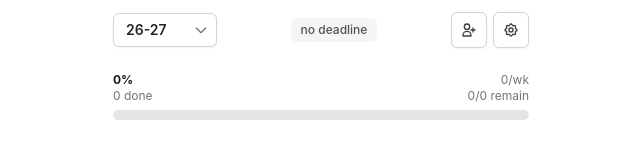
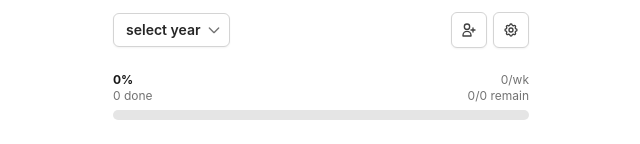
Before and after one commit to BasilDawes/boilerchat-tracker, a SvelteKit app: page / in a window 1280 px wide. Shown: the top 144 px of the page, without its empty margins (319-959 px from the left). Built offline with nearby package versions, Linux system fonts and the light colour scheme.

Commit message:
Remove default year

```diff
--- a/src/lib/components/Header.svelte
+++ b/src/lib/components/Header.svelte
@@ -37,6 +37,9 @@
       onchange={(e) => onSelectYear?.((e.target as HTMLSelectElement).value)}
       class="appearance-none rounded-md border border-neutral-300 bg-white px-3 py-1.5 pr-7 text-sm font-semibold text-neutral-800 shadow-xs focus:border-neutral-500"
     >
+      {#if !selectedYear || !academicYears.includes(selectedYear)}
+        <option value="" disabled selected>select year</option>
+      {/if}
       {#each academicYears as year (year)}
         <option value={year}>{year}</option>
       {/each}
@@ -52,9 +55,11 @@
   </div>
 
   <!-- Due status label -->
-  <div class="rounded-md bg-neutral-100 px-2.5 py-1 text-xs font-medium text-neutral-600">
-    {dueText}
-  </div>
+  {#if dueText}
+    <div class="rounded-md bg-neutral-100 px-2.5 py-1 text-xs font-medium text-neutral-600">
+      {dueText}
+    </div>
+  {/if}
 
   <!-- Right side actions: Add Resident & Settings -->
   <div class="flex items-center gap-1.5">
--- a/src/lib/domain-utils.ts
+++ b/src/lib/domain-utils.ts
@@ -77,14 +77,14 @@ export function getEnumeratedDomains(
     if (i > 0) {
       const prevConfig = DOMAIN_CONFIGS[i - 1]
       const prevDeadline = effective[prevConfig.key]
-      if (currentDate <= prevDeadline) {
-        // It is before (or on) the deadline of the previous domain, so stop enumerating further domains
+      if (!prevDeadline || currentDate <= prevDeadline) {
+        // It is before (or on) the deadline of the previous domain, or previous deadline is not set, so stop enumerating further domains
         break
       }
     }
 
     // Determine status: compare deadline to current day
-    const isPast = currentDate > deadline
+    const isPast = Boolean(deadline && currentDate > deadline)
     const status: DomainStatus = isPast ? "past" : "current"
 
     // Find resident's domain record if any
@@ -112,7 +112,7 @@ export function getCurrentDomain(
   currentDate: string = getTodayDateString(),
 ): DomainItem | undefined {
   const enumerated = getEnumeratedDomains(deadlines, residentDomains, currentDate)
-  return enumerated.find((d) => d.status === "current")
+  return enumerated.find((d) => d.status === "current") ?? enumerated[enumerated.length - 1]
 }
 
 /**
@@ -185,10 +185,14 @@ export function calculateTrackerStats(
   const remainingCount = Math.max(0, totalCount - doneCount)
 
   const currentDomain = getCurrentDomain(deadlines, undefined, currentDate)
-  let dueText = "no deadline"
+  let dueText = ""
   let ratePerWeek = 0
 
-  if (currentDomain?.deadline && currentDomain.deadline !== "9999-01-01") {
+  if (
+    currentDomain?.deadline &&
+    currentDomain.deadline.trim() !== "" &&
+    currentDomain.deadline !== "9999-01-01"
+  ) {
     const [cYear, cMonth, cDay] = currentDate.split("-").map(Number)
     const [dYear, dMonth, dDay] = currentDomain.deadline.split("-").map(Number)
     const currentMs = new Date(cYear, cMonth - 1, cDay).getTime()
--- a/src/lib/types.ts
+++ b/src/lib/types.ts
@@ -40,10 +40,10 @@ export interface DomainDeadlines {
 }
 
 export const DEFAULT_DOMAIN_DEADLINES: Required<DomainDeadlines> = {
-  d1: "9999-01-01",
-  d2: "9999-01-01",
-  d3: "9999-01-01",
-  d4: "9999-01-01",
+  d1: "",
+  d2: "",
+  d3: "",
+  d4: "",
 }
 
 export interface AppSettings {
--- a/src/routes/+page.svelte
+++ b/src/routes/+page.svelte
@@ -13,8 +13,6 @@
     ResidentCard,
     settingsStore,
     exportSettingsAsJson,
-    mockResidents,
-    mockArchivedResidents,
     calculateTrackerStats,
     isResidentCompleted,
     parseResidentFilename,
@@ -36,7 +34,7 @@
   }
 
   function loadSavedYears(): string[] {
-    if (!browser) return ["26-27", "25-26"]
+    if (!browser) return []
     try {
       const stored = localStorage.getItem(YEARS_STORAGE_KEY)
       if (stored) {
@@ -46,50 +44,43 @@
     } catch (e) {
       console.error("Failed to load years from localStorage:", e)
     }
-    return ["26-27", "25-26"]
+    return []
   }
 
   function loadCurrentYear(availableYears: string[]): string {
-    if (!browser) return "26-27"
+    if (!browser) return ""
     try {
       const stored = localStorage.getItem(CURRENT_YEAR_STORAGE_KEY)
       if (stored && availableYears.includes(stored)) return stored
     } catch (e) {
       console.error("Failed to load current year:", e)
     }
-    return availableYears[0] ?? "26-27"
+    return availableYears[0] ?? ""
   }
 
   function loadSavedResidentsForYear(year: string): Resident[] {
-    if (!browser) return year === "26-27" ? mockResidents : []
+    if (!browser || !year) return []
     try {
       const stored = localStorage.getItem(getResidentsStorageKey(year))
       if (stored) {
         const parsed = JSON.parse(stored)
         if (Array.isArray(parsed)) return parsed as Resident[]
       }
-      // Backward compatibility for 26-27 default year
-      if (year === "26-27") {
+      // Backward compatibility for legacy key
       const legacy = localStorage.getItem(RESIDENTS_STORAGE_KEY)
       if (legacy) {
         const parsed = JSON.parse(legacy)
         if (Array.isArray(parsed)) {
-            if (
-              parsed.length > 0 &&
-              "residents" in parsed[0] &&
-              Array.isArray(parsed[0].residents)
-            ) {
+          if (parsed.length > 0 && "residents" in parsed[0] && Array.isArray(parsed[0].residents)) {
             return parsed.flatMap((g: RoomGroup) => g.residents)
           }
           return parsed as Resident[]
         }
       }
-        return mockResidents
-      }
     } catch (e) {
       console.error("Failed to load residents from localStorage:", e)
     }
-    return year === "26-27" ? mockResidents : []
+    return []
   }
 
   const initialYears = loadSavedYears()
@@ -112,12 +103,7 @@
   )
 
   let activeResidents = $derived(residents.filter((r) => !r.isArchived))
-  let baseArchivedResidents = $derived([
-    ...(selectedYear === "26-27"
-      ? mockArchivedResidents.filter((m) => !residents.some((r) => r.id === m.id))
-      : []),
-    ...residents.filter((r) => r.isArchived),
-  ])
+  let baseArchivedResidents = $derived(residents.filter((r) => r.isArchived))
 
   let filteredArchivedResidents = $derived.by(() => {
     const query = searchQuery.trim().toLowerCase()
@@ -194,12 +180,9 @@
   })
 
   function persistResidents(data: Resident[], year: string = selectedYear) {
-    if (!browser) return
+    if (!browser || !year) return
     try {
       localStorage.setItem(getResidentsStorageKey(year), JSON.stringify(data))
-      if (year === "26-27") {
-        localStorage.setItem(RESIDENTS_STORAGE_KEY, JSON.stringify(data))
-      }
     } catch (e) {
       console.error("Failed to save residents to localStorage:", e)
     }
@@ -336,12 +319,7 @@
         })
       }
 
-      // If currently only mock residents, replace; else append
-      const isOnlyMock =
-        residents.length > 0 &&
-        residents.every((r) => ["p1", "p2", "p3", "p4", "p5"].includes(r.id))
-
-      residents = isOnlyMock ? imported : [...residents, ...imported]
+      residents = [...residents, ...imported]
       persistResidents(residents)
     }
 
@@ -363,9 +341,9 @@
         console.error("Failed to clear residents from localStorage:", e)
       }
     }
-    academicYears = ["26-27", "25-26"]
-    selectedYear = "26-27"
-    residents = mockResidents
+    academicYears = []
+    selectedYear = ""
+    residents = []
   }
 </script>
 
```
Lines whose indentation alone changed are shown as unchanged.
